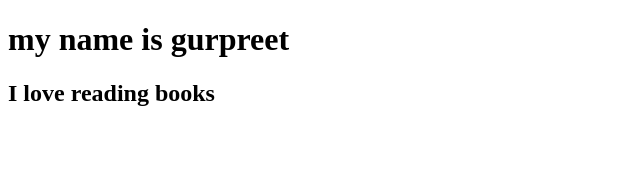
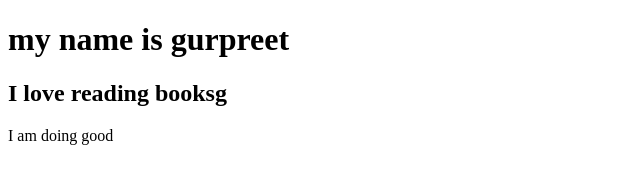
Before and after one commit to 99gurpreet/gitrepo1, a plain HTML site: page index.html in a window 1280 px wide. Shown: the whole page, without its empty margins (0-640 px from the left). Drawn offline with Linux system fonts and the light colour scheme.

Commit message:
this is version3

```diff
--- a/index.html
+++ b/index.html
@@ -7,6 +7,7 @@
 </head>
 <body>
     <h1> my name is gurpreet</h1>
-    <h2> I love reading books</h2>
+    <h2> I love reading booksg</h2>
+    <p> I am doing good</p>
 </body>
 </html>
```
